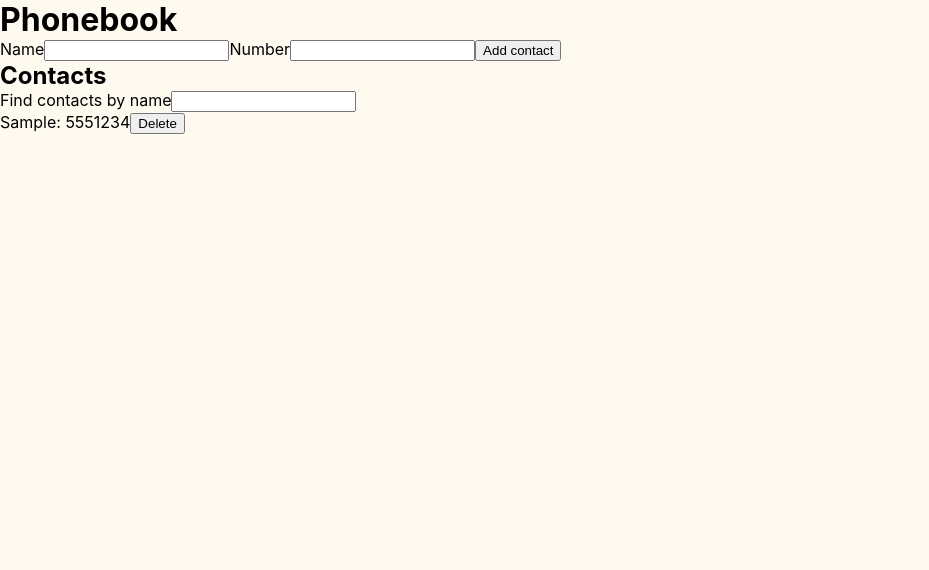
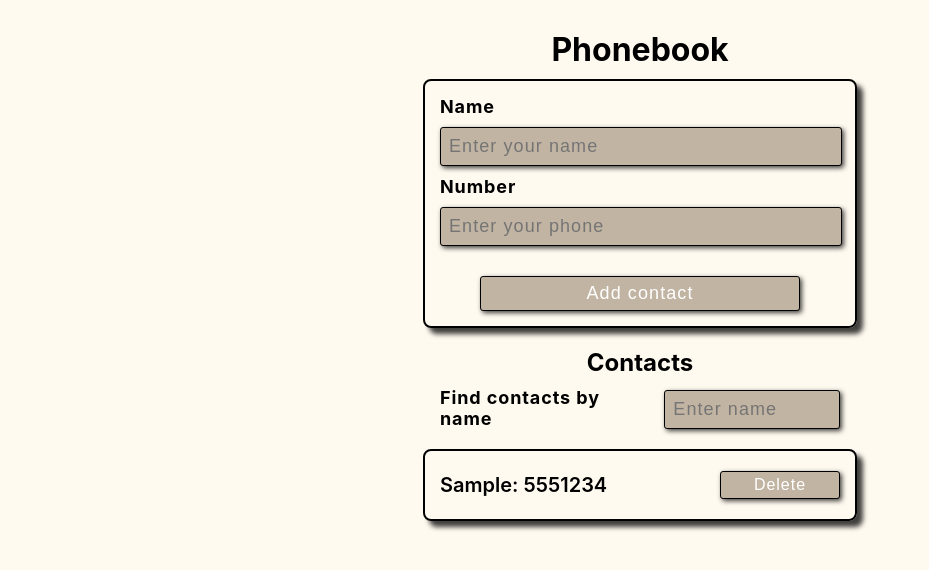
Before and after one commit to mykytapokasiuk/goit-react-hw-02-phonebook, a React (Create React App) app: page / in a window 1280 px wide. Both pictures are taken after typing "Sample", "5551234" into the empty fields and a click on the button "Add contact". Shown: the top 570 px of the page, without its empty margins (0-929 px from the left). Built offline with nearby package versions, Linux system fonts and the light colour scheme.

Commit message:
Added styles

```diff
--- a/src/components/App.jsx
+++ b/src/components/App.jsx
@@ -2,6 +2,7 @@ import React, { Component } from 'react';
 import ContactForm from './ContactForm/ContactForm.js';
 import Filter from './Filter/Filter.js';
 import ContactList from './ContactList/ContactList.js';
+import css from './App.module.css';
 
 export default class App extends Component {
   state = {
@@ -37,16 +38,22 @@ export default class App extends Component {
         contact.name.toLowerCase().includes(filter)
       );
     return (
-      <div>
+      <div className={css.app}>
+        <div className={css.container}>
           <h1>Phonebook</h1>
           <ContactForm onAddContact={this.onAddContact} />
 
           <h2>Contacts</h2>
           <Filter value={filter} onChangeFilter={this.onChangeFilter} />
+          {contacts.length === 0 ? (
+            <p className={css.contactsEmptyText}>The contact list is empty</p>
+          ) : (
             <ContactList
               filteredContacts={filteredContacts}
               onRemoveContact={this.onRemoveContact}
             />
+          )}
+        </div>
       </div>
     );
   }
--- /dev/null
+++ b/src/components/App.module.css
@@ -0,0 +1,20 @@
+.app {
+    padding: 30px 0 30px;
+}
+
+.container {
+    display: flex;
+    align-items: center;
+    flex-direction: column;
+    padding: 0 15px;
+}
+
+h2 {
+    padding: 20px 0 10px;
+}
+
+.contactsEmptyText {
+    margin-top: 20px;
+    font-size: 30px;
+    font-weight: 800;
+}
--- a/src/components/ContactForm/ContactForm.js
+++ b/src/components/ContactForm/ContactForm.js
@@ -1,6 +1,7 @@
 import React, { Component } from 'react';
 import PropTypes from 'prop-types';
 import { nanoid } from 'nanoid';
+import css from './ContactForm.module.css';
 
 const INITIAL_STATE = {
   id: null,
@@ -36,12 +37,13 @@ export default class ContactForm extends Component {
   };
   render() {
     return (
-      <div>
-        <form onSubmit={this.handleSubmit} className="contactfotm">
+      <>
+        <form onSubmit={this.handleSubmit} className={css.contactForm}>
           <label htmlFor={this.contactNameId}>Name</label>
           <input
             type="text"
             name="name"
+            placeholder="Enter your name"
             value={this.state.name}
             pattern="^[a-zA-Zа-яА-Я]+(([' -][a-zA-Zа-яА-Я ])?[a-zA-Zа-яА-Я]*)*$"
             title="Name may contain only letters, apostrophe, dash and spaces. For example Adrian, Jacob Mercer, Charles de Batz de Castelmore d'Artagnan"
@@ -53,6 +55,7 @@ export default class ContactForm extends Component {
           <input
             type="tel"
             name="number"
+            placeholder="Enter your phone"
             value={this.state.number}
             pattern="\+?\d{1,4}?[-.\s]?\(?\d{1,3}?\)?[-.\s]?\d{1,4}[-.\s]?\d{1,4}[-.\s]?\d{1,9}"
             title="Phone number must be digits and can contain spaces, dashes, parentheses and can start with +"
@@ -62,7 +65,7 @@ export default class ContactForm extends Component {
           />
           <button type="submit">Add contact</button>
         </form>
-      </div>
+      </>
     );
   }
 }
--- a/src/components/ContactForm/ContactForm.module.css
+++ b/src/components/ContactForm/ContactForm.module.css
@@ -0,0 +1,55 @@
+.contactForm {
+    display: flex;
+    flex-direction: column;
+    align-items: flex-start;
+    gap: 10px;
+    padding: 15px;
+    width: 400px;
+    margin-top: 10px;
+    border: 2px solid rgb(0, 0, 0);
+    border-radius: 8px;
+    box-shadow: 6px 6px 5px 0px rgba(0, 0, 0, 0.75);
+}
+
+.contactForm>label {
+    font-size: 18px;
+    font-weight: 700;
+    letter-spacing: 0.05em;
+}
+
+.contactForm>input {
+    width: 96%;
+    padding: 8px;
+    letter-spacing: 0.06em;
+    color: #ffffff;
+    background-color: rgb(194, 180, 163);
+    border: 1px solid rgb(0, 0, 0);
+    border-radius: 3px;
+    font-size: 18px;
+    box-shadow: 2px 2px 5px 0px rgba(0, 0, 0, 0.75);
+}
+
+.contactForm>input:focus {
+    outline: none;
+}
+
+.contactForm>button {
+    width: 80%;
+    padding: 6px;
+    margin-top: 20px;
+    align-self: center;
+    color: #ffffff;
+    font-size: 18px;
+    letter-spacing: 0.06em;
+    background-color: rgb(194, 180, 163);
+    border: 1px solid rgb(0, 0, 0);
+    border-radius: 3px;
+    box-shadow: 2px 2px 5px 0px rgba(0, 0, 0, 0.75);
+    transition: transform 500ms ease-in-out;
+}
+
+.contactForm>button:hover {
+    background-color: rgb(190, 162, 128);
+    transform: scale(1.05);
+    cursor: pointer;
+}
--- a/src/components/ContactList/ContactList.js
+++ b/src/components/ContactList/ContactList.js
@@ -1,10 +1,12 @@
 import React from 'react';
 import PropTypes from 'prop-types';
 import ContactListItem from '../ContactListItem/ContactListItem.js';
+import css from './ContactList.module.css';
 
 const ContactList = ({ filteredContacts, onRemoveContact }) => {
   return (
-    <ul>
+    <div className={css.container}>
+      <ul className={css.contactList}>
         {filteredContacts.map(contact => (
           <ContactListItem
             key={contact.id}
@@ -15,6 +17,7 @@ const ContactList = ({ filteredContacts, onRemoveContact }) => {
           />
         ))}
       </ul>
+    </div>
   );
 };
 
--- a/src/components/ContactList/ContactList.module.css
+++ b/src/components/ContactList/ContactList.module.css
@@ -0,0 +1,14 @@
+.container {
+    width: 400px;
+    padding: 20px 15px;
+    margin: 20px auto;
+    border: 2px solid rgb(0, 0, 0);
+    border-radius: 8px;
+    box-shadow: 6px 6px 5px 0px rgba(0, 0, 0, 0.75);
+}
+
+.contactList {
+    display: flex;
+    flex-direction: column;
+    gap: 12px;
+}
--- a/src/components/ContactListItem/ContactListItem.js
+++ b/src/components/ContactListItem/ContactListItem.js
@@ -7,6 +7,7 @@ const ContactListItem = ({ name, number, contactId, onRemoveContact }) => {
     <li className={css.listItem}>
       {name}: {number}
       <button
+        className={css.listItemBtn}
         type="button"
         onClick={() => {
           onRemoveContact(contactId);
--- a/src/components/ContactListItem/ContactListItem.module.css
+++ b/src/components/ContactListItem/ContactListItem.module.css
@@ -0,0 +1,26 @@
+.listItem {
+    display: flex;
+    justify-content: space-between;
+    align-items: center;
+    font-size: 20px;
+    font-weight: 600;
+}
+
+.listItemBtn {
+    width: 120px;
+    padding: 4px;
+    color: #ffffff;
+    font-size: 16px;
+    letter-spacing: 0.06em;
+    background-color: rgb(194, 180, 163);
+    border: 1px solid rgb(0, 0, 0);
+    border-radius: 3px;
+    box-shadow: 2px 2px 5px 0px rgba(0, 0, 0, 0.75);
+    transition: transform 500ms ease-in-out;
+}
+
+.listItemBtn:hover {
+    background-color: rgb(190, 162, 128);
+    transform: scale(1.05);
+    cursor: pointer;
+}
--- a/src/components/Filter/Filter.js
+++ b/src/components/Filter/Filter.js
@@ -1,17 +1,19 @@
 import React from 'react';
 import PropTypes from 'prop-types';
 import { nanoid } from 'nanoid';
+import css from './Filter.module.css';
 
 const Filter = ({ value, onChangeFilter }) => {
   const filterNameId = nanoid();
   return (
-    <div>
-      <div className="filter">
+    <div className={css.container}>
+      <div className={css.filter}>
         <label htmlFor={filterNameId}>Find contacts by name</label>
         <input
           type="text"
           value={value}
           name="name"
+          placeholder="Enter name"
           id={filterNameId}
           onChange={onChangeFilter}
           required
--- /dev/null
+++ b/src/components/Filter/Filter.module.css
@@ -0,0 +1,34 @@
+.container {
+    width: 400px;
+    padding: 0 15px;
+    margin: 0 auto;
+}
+
+.filter {
+    display: flex;
+    align-items: center;
+    gap: 10px
+}
+
+.filter>label {
+    font-size: 18px;
+    font-weight: 700;
+    letter-spacing: 0.05em;
+}
+
+.filter>input {
+    width: 40%;
+    padding: 8px;
+    letter-spacing: 0.06em;
+    margin-top: 2px;
+    color: #ffffff;
+    background-color: rgb(194, 180, 163);
+    border: 1px solid rgb(0, 0, 0);
+    border-radius: 3px;
+    font-size: 18px;
+    box-shadow: 2px 2px 5px 0px rgba(0, 0, 0, 0.75);
+}
+
+.filter>input:focus {
+    outline: none;
+}
--- a/src/index.css
+++ b/src/index.css
@@ -1,5 +1,9 @@
 @import-normalize;
+
 /* bring in normalize.css styles */
+* {
+  /* outline: 1px solid red !important; */
+}
 
 body {
   margin: 0;
```
Also changed, not shown: src/components/Filter/Filter.module.js (deleted). Lines whose indentation alone changed are shown as unchanged.
